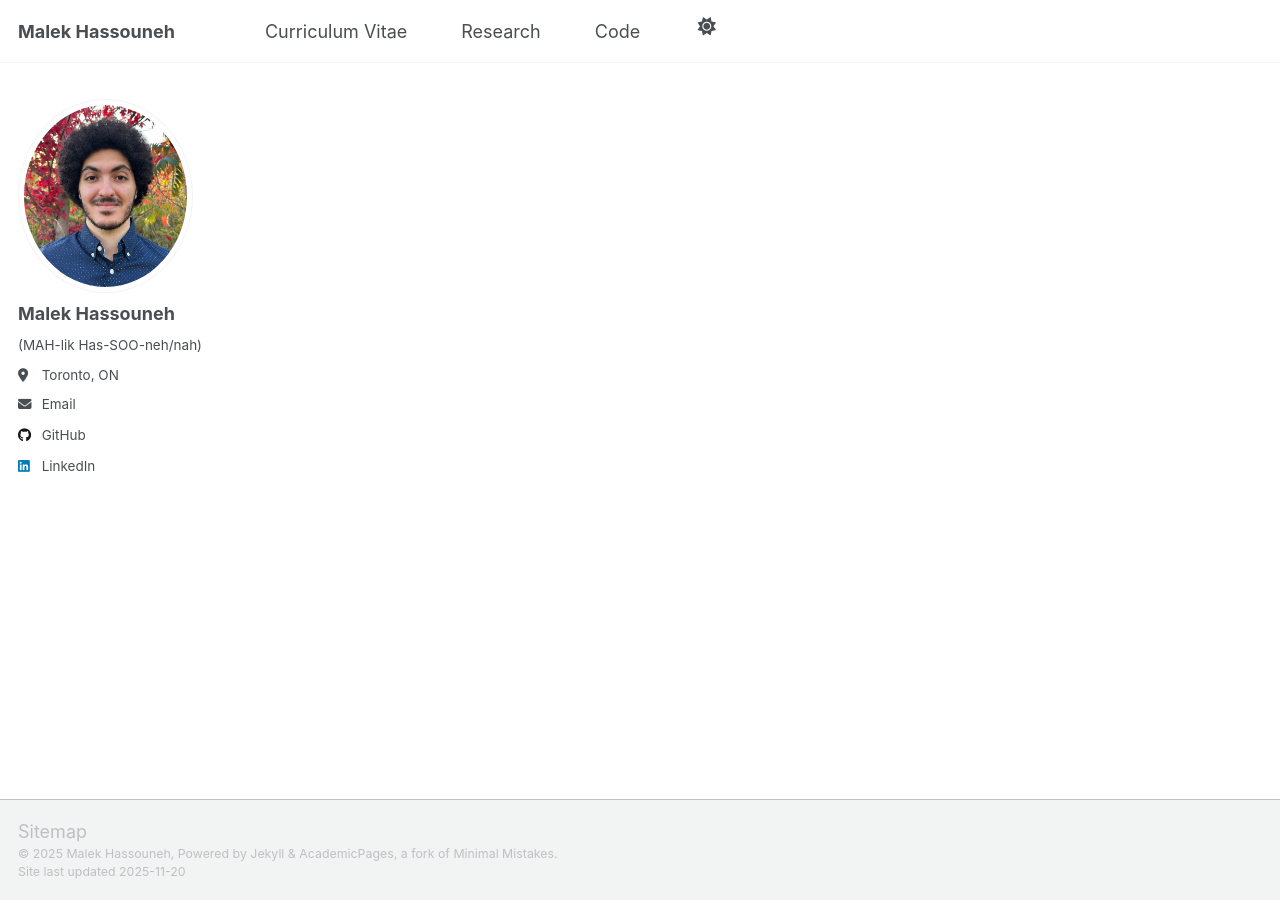
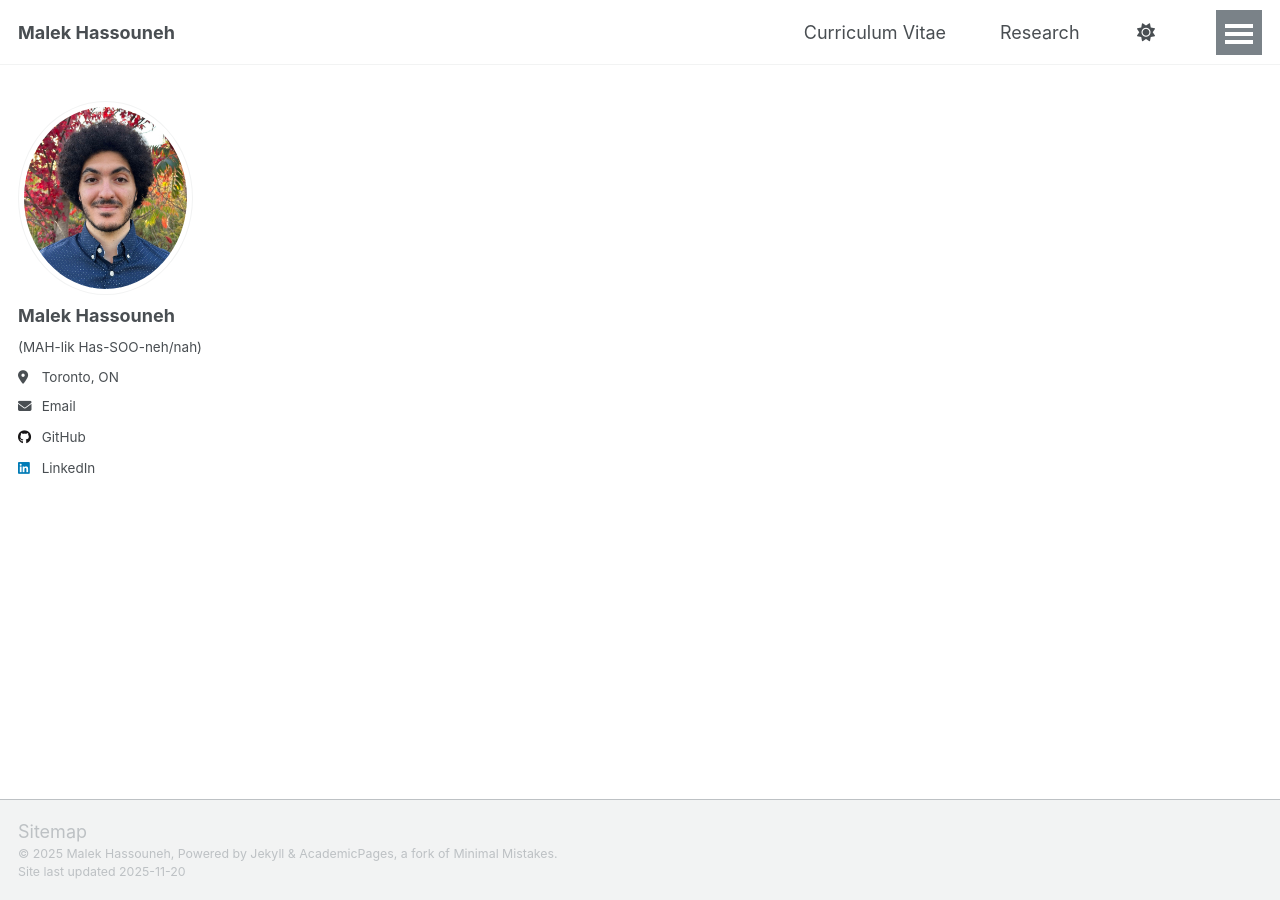
Before and after one commit to malekhassouneh/malekhassouneh.github.io, a Jekyll site: the page built from _pages/about.md, in a window 1280 px wide. Built offline with Jekyll 4.4.1, drawn with Linux system fonts in a browser that asks for light colours; a script that is not in the unit is left out.

Commit message:
Delete old custom.scss

```diff
--- a/_sass/custom.scss
+++ b/_sass/custom.scss
@@ -1,57 +1,58 @@
-/* ========================================================================== */
-/* Custom site overrides                                                      */
-/* ========================================================================== */
+/* ================================
+   Nav: left-aligned name, right-aligned links
+   ================================ */
 
-/* ================================ */
-/* Nav: left-aligned name, right-aligned links */
-/* ================================ */
-
-/* Desktop layout */
 @media (min-width: 768px) {
   .greedy-nav {
     display: flex !important;
-    justify-content: space-between;
+    justify-content: space-between; /* ensures first left, rest right */
     align-items: center;
   }
 
-  /* Visible links container: flex horizontally */
   .greedy-nav .visible-links {
     display: flex !important;
-    gap: 1rem; /* spacing between links */
-    margin: 0;
-    padding: 0;
-    list-style: none;
+    flex-wrap: nowrap;
+    align-items: center;
+    width: 100%;
   }
 
-  /* First item (name) stays left */
+  /* First item (your name) stays left */
   .greedy-nav .visible-links li:first-child {
     margin-left: 0 !important;
     font-weight: bold;
   }
 
-  /* Other items flush right */
-  .greedy-nav .visible-links li:not(:first-child) {
-    margin-left: auto;
+  /* Push everything else to the right */
+  .greedy-nav .visible-links li:first-child + li {
+    margin-left: auto; /* everything after first flushes right */
   }
 
-  /* Force hidden-links to behave normally (only appear in mobile) */
+  /* Keep spacing between right items */
+  .greedy-nav .visible-links li:not(:first-child) + li {
+    margin-left: 1rem;
+  }
+
+  /* Force hidden-links visible on desktop */
+  .greedy-nav .hidden-links {
+    display: flex !important;
+    position: static !important;
+    flex-direction: row;
+    margin: 0;
+    padding: 0;
+    border: none;
+    box-shadow: none;
+  }
+
+  .greedy-nav .hidden-links li {
+    display: block;
+    margin-left: 1rem;
+    border: none;
+  }
+}
+
+/* Mobile fallback */
+@media (max-width: 767px) {
   .greedy-nav .hidden-links {
     display: none !important;
   }
 }
-
-/* Mobile fallback: default Primer behavior */
-@media (max-width: 767px) {
-  .greedy-nav .visible-links,
-  .greedy-nav .hidden-links {
-    display: block !important;
-  }
-}
-
-/* ================================ */
-/* Footer: hide Sitemap / Follow */
-/* ================================ */
-footer .sitemap,
-footer .follow {
-  display: none !important;
-}
--- a/assets/css/custom.scss
+++ /dev/null
@@ -1,58 +0,0 @@
-/* ================================
-   Nav: left-aligned name, right-aligned links
-   ================================ */
-
-@media (min-width: 768px) {
-  .greedy-nav {
-    display: flex !important;
-    justify-content: space-between; /* ensures first left, rest right */
-    align-items: center;
-  }
-
-  .greedy-nav .visible-links {
-    display: flex !important;
-    flex-wrap: nowrap;
-    align-items: center;
-    width: 100%;
-  }
-
-  /* First item (your name) stays left */
-  .greedy-nav .visible-links li:first-child {
-    margin-left: 0 !important;
-    font-weight: bold;
-  }
-
-  /* Push everything else to the right */
-  .greedy-nav .visible-links li:first-child + li {
-    margin-left: auto; /* everything after first flushes right */
-  }
-
-  /* Keep spacing between right items */
-  .greedy-nav .visible-links li:not(:first-child) + li {
-    margin-left: 1rem;
-  }
-
-  /* Force hidden-links visible on desktop */
-  .greedy-nav .hidden-links {
-    display: flex !important;
-    position: static !important;
-    flex-direction: row;
-    margin: 0;
-    padding: 0;
-    border: none;
-    box-shadow: none;
-  }
-
-  .greedy-nav .hidden-links li {
-    display: block;
-    margin-left: 1rem;
-    border: none;
-  }
-}
-
-/* Mobile fallback */
-@media (max-width: 767px) {
-  .greedy-nav .hidden-links {
-    display: none !important;
-  }
-}
```
